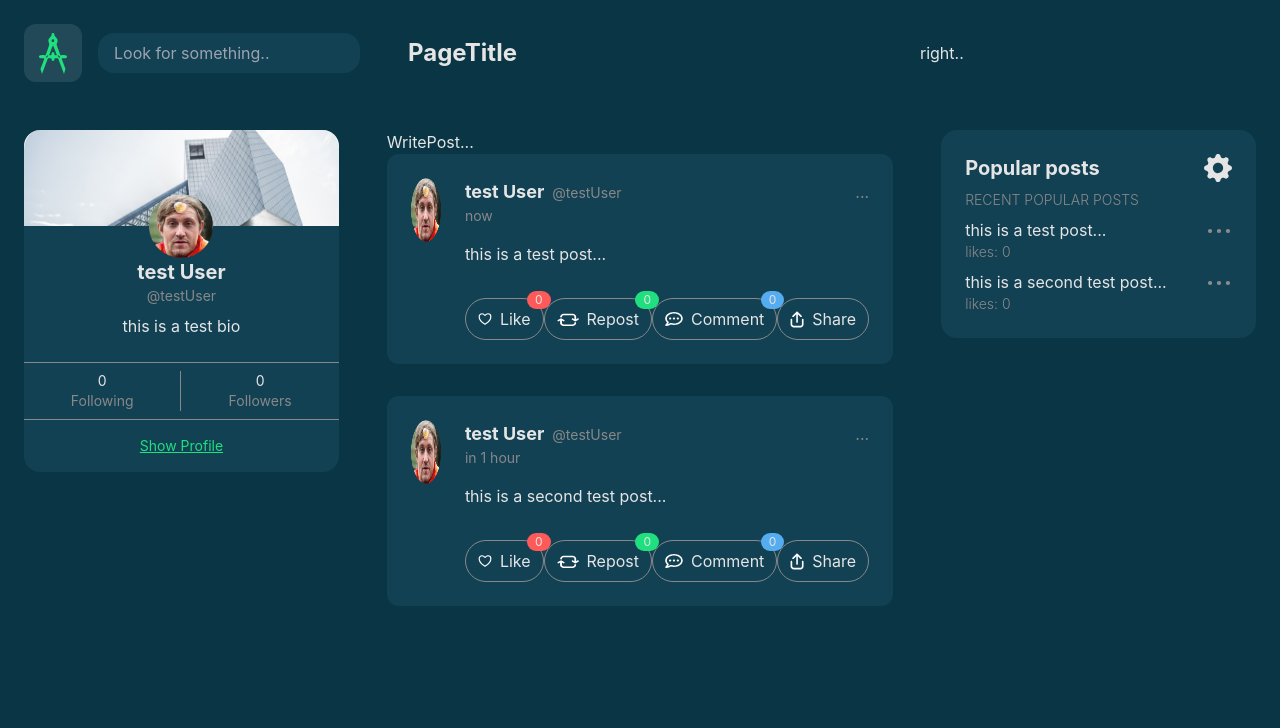
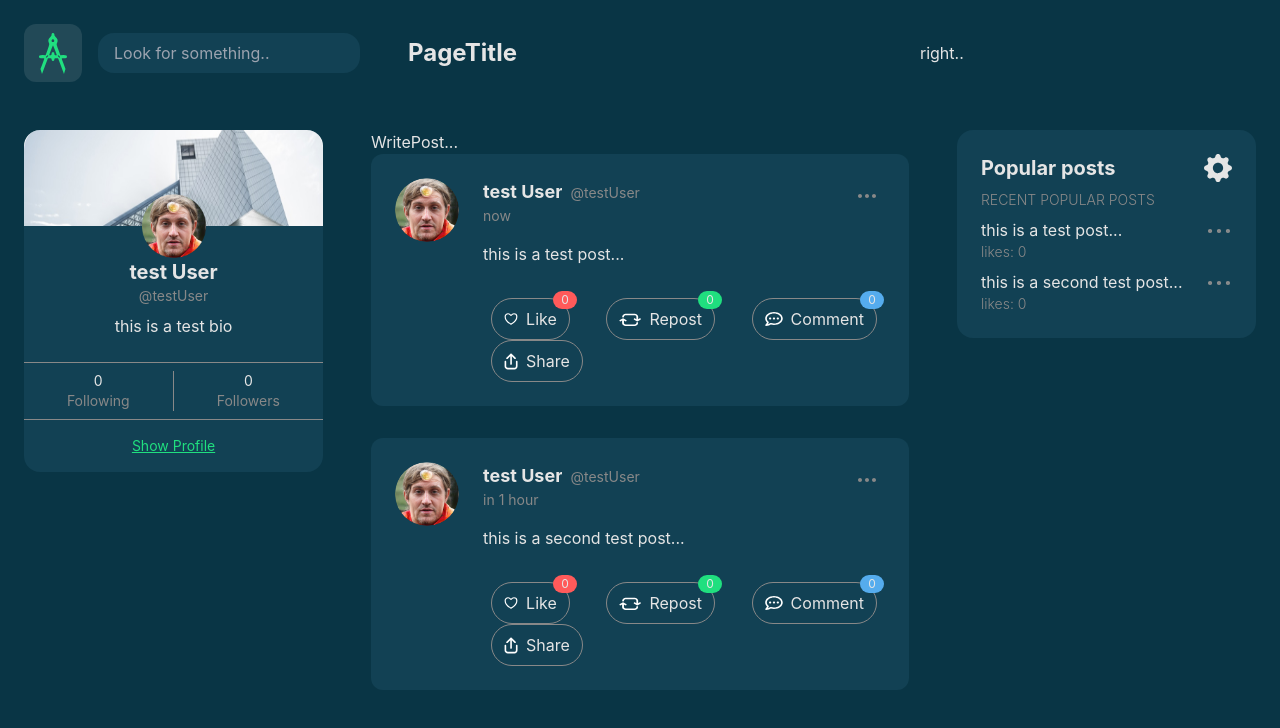
Before and after one commit to orcanicman/thinkr-js, a React (Create React App) app: page / in a window 1280 px wide. Shown: the top 728 px of the page. Built offline with nearby package versions, Linux system fonts and the light colour scheme.

Commit message:
Added menut icon tsx, added RESPONSIVENESS ✨✨

```diff
--- /dev/null
+++ b/src/assets/DotMenuIcon.tsx
@@ -0,0 +1,16 @@
+import React from "react";
+
+export const DotMenuIcon: React.FC = () => {
+  return (
+    <svg
+      width={24}
+      height={24}
+      className="fill-gray stroke-none"
+      viewBox="0 0 24 24"
+    >
+      <g>
+        <path d="M3 12c0-1.1.9-2 2-2s2 .9 2 2-.9 2-2 2-2-.9-2-2zm9 2c1.1 0 2-.9 2-2s-.9-2-2-2-2 .9-2 2 .9 2 2 2zm7 0c1.1 0 2-.9 2-2s-.9-2-2-2-2 .9-2 2 .9 2 2 2z"></path>
+      </g>
+    </svg>
+  );
+};
--- a/src/assets/LikeIcon.tsx
+++ b/src/assets/LikeIcon.tsx
@@ -10,9 +10,9 @@ export const LikeIcon = () => {
       <path
         d="M4.08341 0.75C2.47283 0.75 1.16675 2.04267 1.16675 3.6375C1.16675 4.92492 1.67716 7.98042 6.70142 11.0692C6.79141 11.1239 6.89473 11.1529 7.00008 11.1529C7.10543 11.1529 7.20875 11.1239 7.29875 11.0692C12.323 7.98042 12.8334 4.92492 12.8334 3.6375C12.8334 2.04267 11.5273 0.75 9.91675 0.75C8.30617 0.75 7.00008 2.5 7.00008 2.5C7.00008 2.5 5.694 0.75 4.08341 0.75Z"
         stroke="white"
-        stroke-width="1.16667"
-        stroke-linecap="round"
-        stroke-linejoin="round"
+        strokeWidth="1.16667"
+        strokeLinecap="round"
+        strokeLinejoin="round"
       />
     </svg>
   );
--- a/src/pages/Home/components/Post.tsx
+++ b/src/pages/Home/components/Post.tsx
@@ -7,6 +7,7 @@ import { RepostIcon } from "../../../assets/RepostIcon";
 import { CommentIcon } from "../../../assets/CommentIcon";
 import { relativeDateFormatter } from "../../../helpers/relativeDateFormatter";
 import { ShareIcon } from "../../../assets/ShareIcon";
+import { DotMenuIcon } from "../../../assets/DotMenuIcon";
 
 interface PostProps {
   post: IPost;
@@ -14,14 +15,18 @@ interface PostProps {
 
 export const Post: React.FC<PostProps> = ({ post }) => {
   const navigate = useNavigate();
+
   return (
-    <button
+    <div
       onClick={() => navigate(`/${post.user?.profile.tag}/${post.id}`)}
-      className="flex w-full text-left bg-darkTransparentHighlight hover:bg-darkHighlight rounded-xl mb-8 p-6 -z-10"
+      className="flex w-full text-left bg-darkTransparentHighlight hover:bg-darkHighlight rounded-xl mb-8 p-6 -z-10 hover:cursor-pointer duration-75 ease-out transition-all"
+      tabIndex={0}
     >
-      <div className="mr-6 relative">
-        {/* overlay */}
-        <Link to={`/${post.user?.profile.tag}`}>
+      <div className="mr-6 relative min-w-[4rem]">
+        <Link
+          onClick={(e) => e.stopPropagation()}
+          to={`/${post.user?.profile.tag}`}
+        >
           <div className="absolute top-0 left-0 w-16 h-16 rounded-full shadow-black shadow-[inset_0px_0px_6px_rgba(0,0,0,0.5)] opacity-0 hover:opacity-100"></div>
           <img
             alt="Profile"
@@ -31,18 +36,20 @@ export const Post: React.FC<PostProps> = ({ post }) => {
         </Link>
       </div>
       <div className="grow">
-        <div className="flex justify-between mb-4 items-baseline">
+        <div className="flex justify-between mb-4 items-start">
           <div className="flex flex-col">
-            <div className="flex space-x-2 items-baseline">
+            <div className="flex flex-wrap items-baseline">
               <Link
+                onClick={(e) => e.stopPropagation()}
                 to={`/${post.user?.profile.tag}`}
-                className="text-lg font-bold hover:underline"
+                className="text-lg font-bold hover:underline mr-2 max-w-[5rem] sm:max-w-sm overflow-ellipsis overflow-hidden whitespace-nowrap break-words"
               >
                 {post.user?.profile.name}
               </Link>
               <Link
+                onClick={(e) => e.stopPropagation()}
                 to={`/${post.user?.profile.tag}`}
-                className="text-gray text-sm hover:underline"
+                className="text-gray text-sm hover:underline max-w-[5rem] sm:max-w-sm overflow-ellipsis overflow-hidden whitespace-nowrap break-words"
               >
                 @{post.user?.profile.tag}
               </Link>
@@ -52,12 +59,17 @@ export const Post: React.FC<PostProps> = ({ post }) => {
             </div>
           </div>
 
-          <button className="text-gray">...</button>
+          <button
+            onClick={(e) => e.stopPropagation()}
+            className="hover:bg-mainDark rounded-full p-1.5 duration-75 ease-out transition-all"
+          >
+            <DotMenuIcon />
+          </button>
         </div>
 
         <div className="mb-8">{post.content}</div>
 
-        <div className="flex justify-between">
+        <div className="flex justify-between flex-wrap">
           <Button
             className="bg-red"
             icon={<LikeIcon />}
@@ -79,7 +91,7 @@ export const Post: React.FC<PostProps> = ({ post }) => {
           <Button icon={<ShareIcon />} title="Share" />
         </div>
       </div>
-    </button>
+    </div>
   );
 };
 
@@ -89,11 +101,14 @@ const Button: React.FC<{
   amount?: number;
   className?: string | undefined;
   onClick?: () => void;
-}> = ({ title, icon, amount, className }) => {
+}> = ({ title, icon, amount, className, onClick }) => {
   return (
     <button
-      onSubmit={() => console.log("help")}
-      className="border-gray border px-2 py-1 rounded-3xl relative hover:bg-mainDark duration-100 transition-all"
+      onClick={(event) => {
+        event.stopPropagation();
+        onClick && onClick();
+      }}
+      className="border-gray border mx-2 px-2 py-1 rounded-3xl relative hover:bg-mainDark duration-75 transition-all"
     >
       {amount !== undefined && (
         <div
@@ -109,7 +124,7 @@ const Button: React.FC<{
       )}
       <div className={`flex items-center space-x-2 p-1`}>
         <div>{icon}</div>
-        <div>{title}</div>
+        <div className="hidden md:block">{title}</div>
       </div>
     </button>
   );
```
